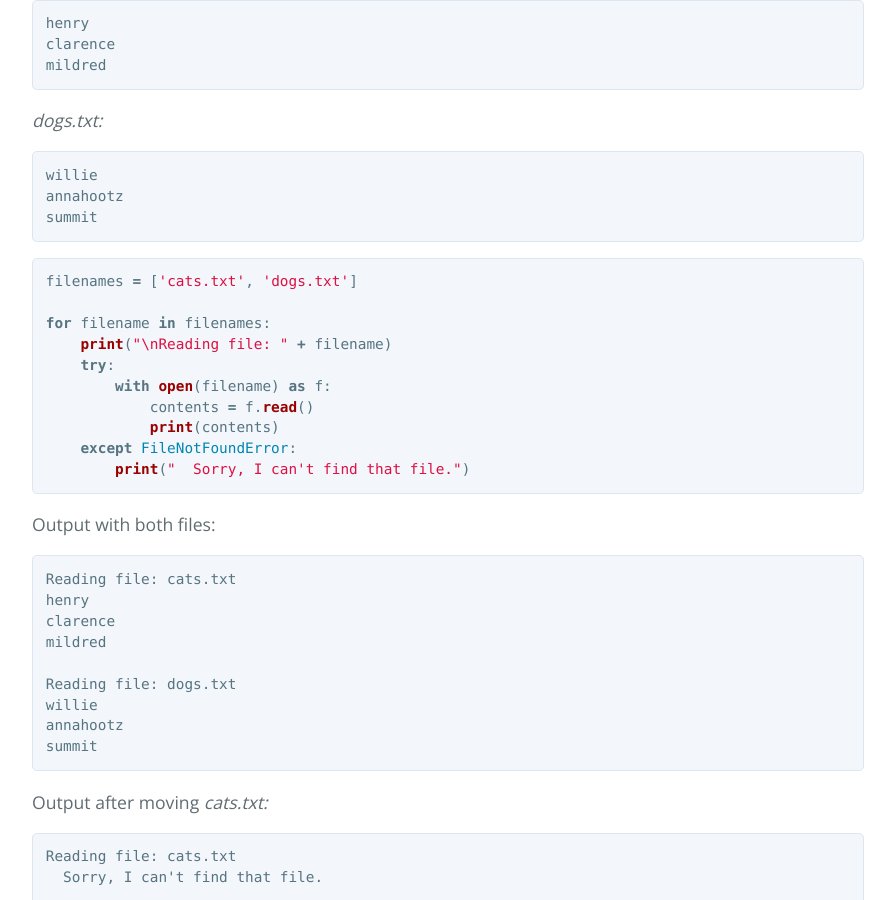
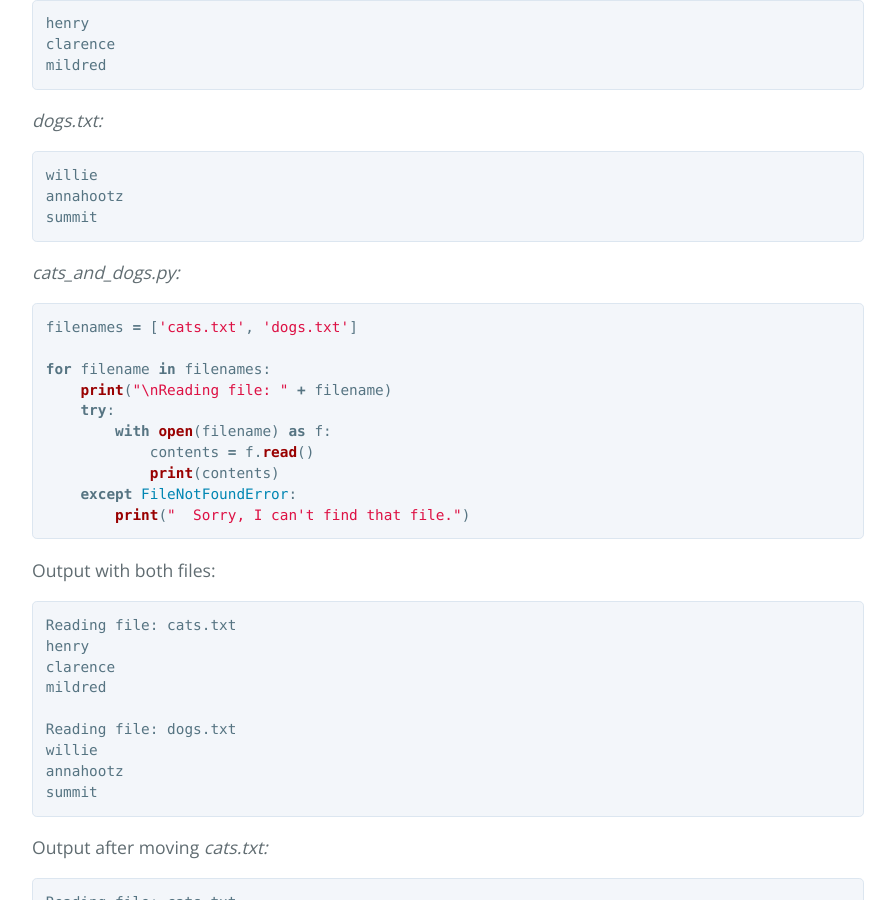
Before and after one commit to ehmatthes/pcc, a Jekyll site: the page built from solutions/chapter_10.md, in a window 1280 px wide and 900 px high, scrolled down 7784 px. Shown: the whole window, without its empty margins (192-1087 px from the left). Built offline with Jekyll 4.4.1, drawn with Linux system fonts in a browser that asks for light colours.

Commit message:
Labeled exercise file.

````diff
--- a/solutions/chapter_10.md
+++ b/solutions/chapter_10.md
@@ -358,6 +358,8 @@ annahootz
 summit
 ```
 
+*cats_and_dogs.py:*
+
 ```python
 filenames = ['cats.txt', 'dogs.txt']
 
````
